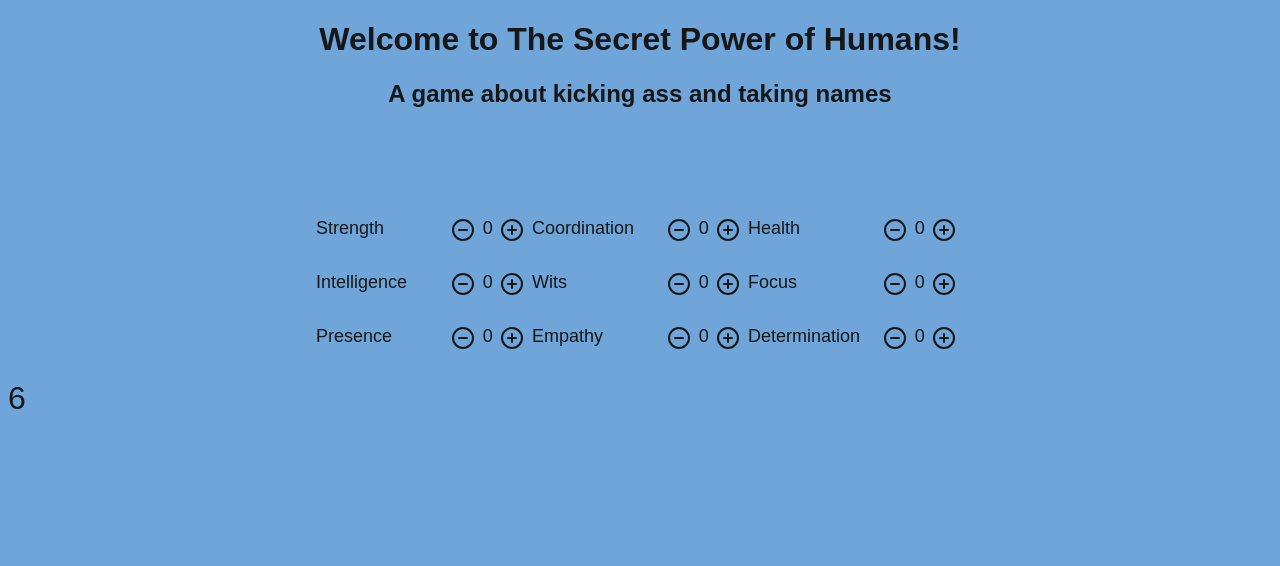
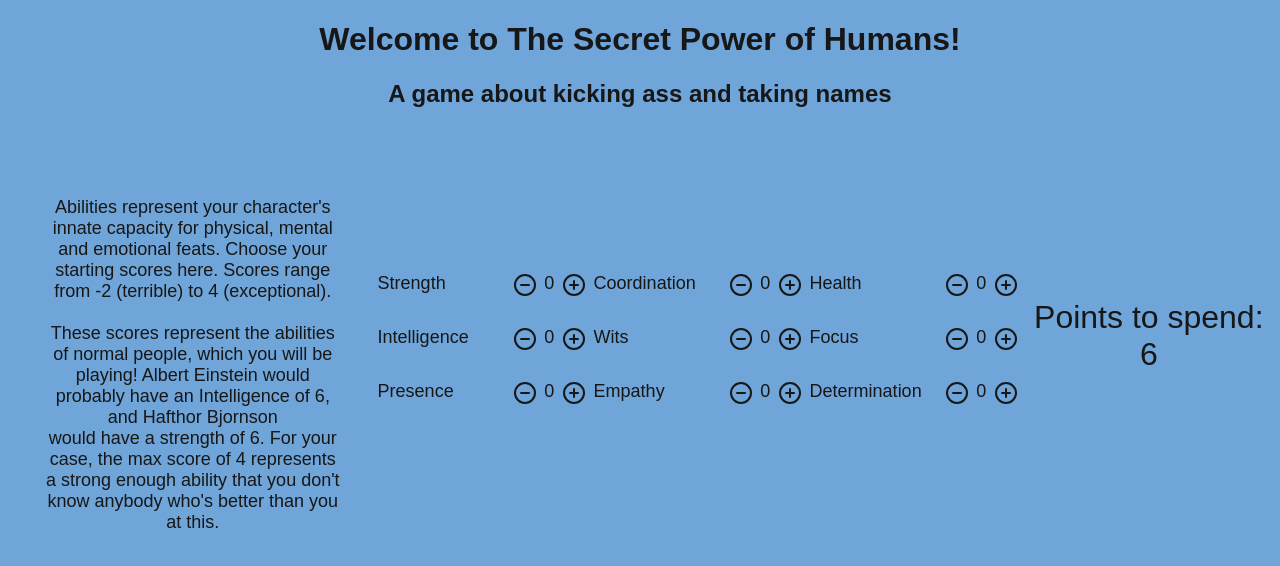
Before and after one commit to jamcentire/the-secret-power-of-humans, a Next.js app: page / in a window 1280 px wide. Shown: the top 566 px of the page. Built offline with nearby package versions, Linux system fonts and the light colour scheme.

Commit message:
Full abilities creator box component created
Styling is still very bare bones, but all of the components are there,
and properly spaced

```diff
--- /dev/null
+++ b/app/AbilitiesCreator.css
@@ -0,0 +1,13 @@
+.abilities-creator {
+    align-items: center;
+    display: grid;
+    grid-template-columns: 3fr 3fr 2fr;
+    padding-top: 3em
+}
+
+.standard-text {
+    font-size: large;
+    text-align: center;
+    padding: 0 2em;
+    white-space: pre-wrap;
+}
--- a/app/AbilitiesCreator.tsx
+++ b/app/AbilitiesCreator.tsx
@@ -1,4 +1,6 @@
 'use client'
+
+import './AbilitiesCreator.css'
 
 import {
   ABILITIES_STARTING_POINTS,
@@ -10,6 +12,13 @@ import { useState } from 'react';
 import { useAbilitiesContext, useAbilitiesDispatch } from './AbilitiesContext';
 import { AbilitiesTable } from './AbilitiesTable';
 import { AvailablePoints } from './AvailablePoints';
+
+const ABILITIES_TEXT = `
+Abilities represent your character's innate capacity for physical, mental and emotional feats. Choose your starting scores here. Scores range from -2 (terrible) to 4 (exceptional).
+
+These scores represent the abilities of normal people, which you will be playing! Albert Einstein would probably have an Intelligence of 6, and Hafthor Bjornson
+would have a strength of 6. For your case, the max score of 4 represents a strong enough ability that you don't know anybody who's better than you at this.
+`
 
 export const AbilitiesCreator = () => {
   const [availablePoints, setAvailablePoints] = useState(ABILITIES_STARTING_POINTS)
@@ -38,8 +47,10 @@ export const AbilitiesCreator = () => {
     })
   }
 
+  // TODO: eventually move text styling into its own doc
   return (
-    <>
+    <div className='abilities-creator'>
+      <div className='standard-text'>{ABILITIES_TEXT}</div>
       <AbilitiesTable
         availablePoints={availablePoints}
         triggerDecrementAbility={tryDecrementAbility}
@@ -48,6 +59,6 @@ export const AbilitiesCreator = () => {
       <AvailablePoints
         availablePoints={availablePoints}
       ></AvailablePoints>
-    </>
+    </div>
   )
 }
--- a/app/AbilitiesTable.css
+++ b/app/AbilitiesTable.css
@@ -6,7 +6,7 @@
     grid-template-rows: repeat(3, 3em);
     width: fit-content;
     align-self: center;
-    padding-top: 5em;
+    padding: auto;
 }
 
 .abilities-cell {
--- a/app/AbilitiesTable.tsx
+++ b/app/AbilitiesTable.tsx
@@ -4,6 +4,7 @@ import './AbilitiesTable.css';
 
 import { CircleMinus, CirclePlus } from 'lucide-react';
 
+import { ABILITIES } from './constants';
 import { useAbilitiesContext } from './AbilitiesContext';
 
 interface AbilitiesCellProps {
@@ -25,6 +26,21 @@ const AbilitiesCell = (props: AbilitiesCellProps) => {
   )
 }
 
+const ABILITIES_IN_TABLE_ORDER = [
+  // Physical
+  ABILITIES.STRENGTH,
+  ABILITIES.COORDINATION,
+  ABILITIES.HEALTH,
+  // Mental
+  ABILITIES.INTELLIGENCE,
+  ABILITIES.WITS,
+  ABILITIES.FOCUS,
+  // Emotional
+  ABILITIES.PRESENCE,
+  ABILITIES.EMPATHY,
+  ABILITIES.DETERMINATION,
+]
+
 // inc/dec shouldn't really be props of the table, since the non-creation table doesn't have them,
 // but idfk what do with this right now. Problem for future Jacob (you got this, brother)
 interface AbilitiesTableProps {
@@ -37,19 +53,17 @@ export const AbilitiesTable = ( props: AbilitiesTableProps ) => {
   const abilitiesMap = useAbilitiesContext();
 
   return (
-    <>
     <div className='abilities-table'>
-        {[...abilitiesMap].map((entry) => {
-          return <div key={`${entry[0]}-${entry[1]}`}>
+      {[...ABILITIES_IN_TABLE_ORDER].map((ability) => {
+        return <div key={`${ability}-${abilitiesMap.get(ability)}`}>
           <AbilitiesCell
-              ability={entry[0]}
-              value={entry[1]}
-              triggerIncrement={() => props.triggerIncrementAbility(entry[0])}
-              triggerDecrement={() => props.triggerDecrementAbility(entry[0])}
+            ability={ability}
+            value={abilitiesMap.get(ability)}
+            triggerIncrement={() => props.triggerIncrementAbility(ability)}
+            triggerDecrement={() => props.triggerDecrementAbility(ability)}
           ></AbilitiesCell>
         </div>
       })}
     </div>
-    </>
   )
 }
--- a/app/AvailablePoints.css
+++ b/app/AvailablePoints.css
@@ -1,3 +1,14 @@
-.available-points-box {
+.available-points-container {
+    display: grid;
+    grid-template-rows: 1fr 2fr;
+}
+
+.available-points-text {
     font-size: xx-large;
+    text-align: center;
 }
+
+.available-points-value {
+    font-size: xx-large;
+    text-align: center;
+}
--- a/app/AvailablePoints.tsx
+++ b/app/AvailablePoints.tsx
@@ -8,6 +8,9 @@ interface AvailablePointsProps {
 
 export const AvailablePoints = (props: AvailablePointsProps) => {
   return (
-    <div className='available-points-box'>{props.availablePoints}</div>
+    <div className='available-points-container'>
+      <div className='available-points-text'>Points to spend:</div>
+      <div className='available-points-value'>{props.availablePoints}</div>
+    </div>
   )
 }
```
Lines whose indentation alone changed are shown as unchanged.
